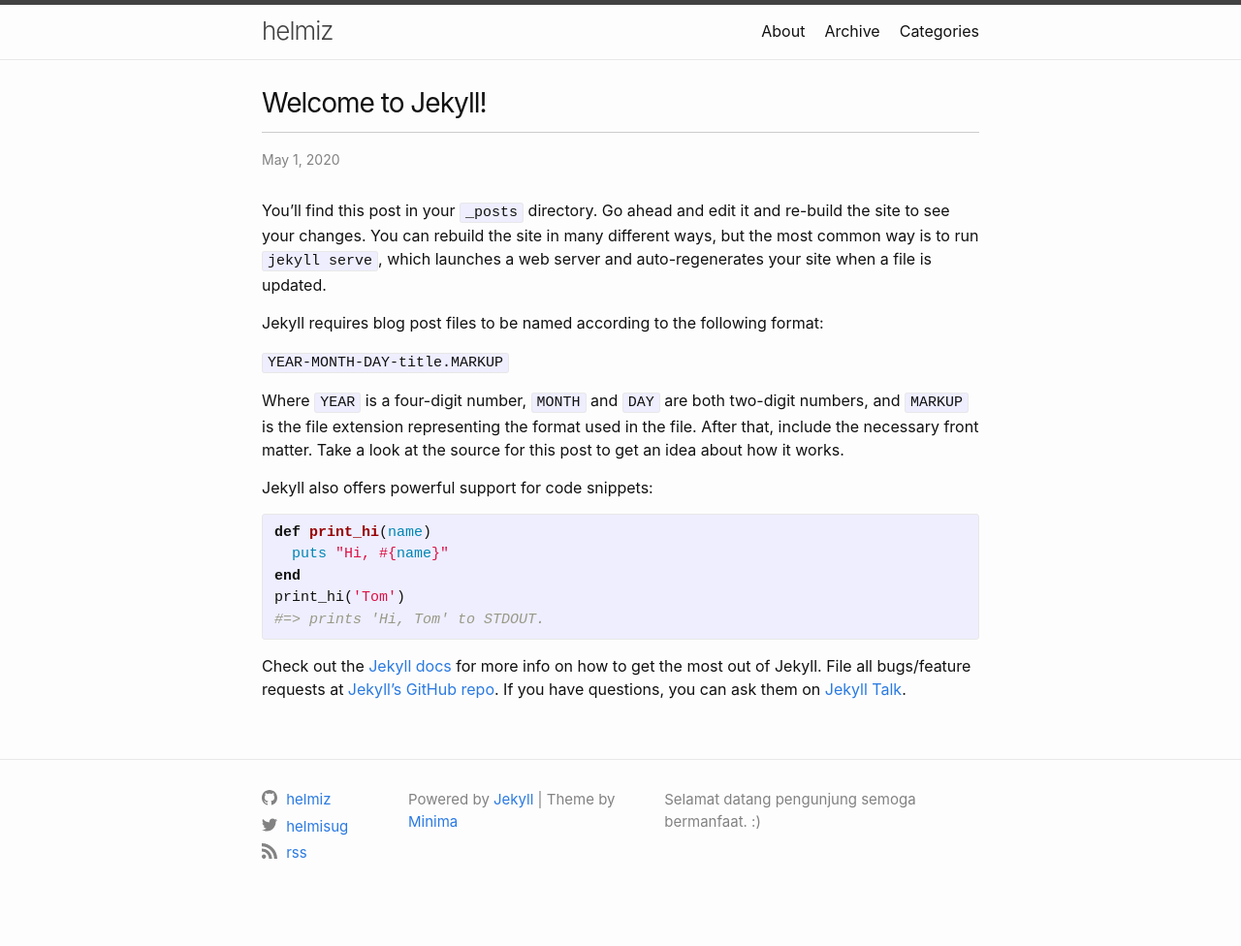
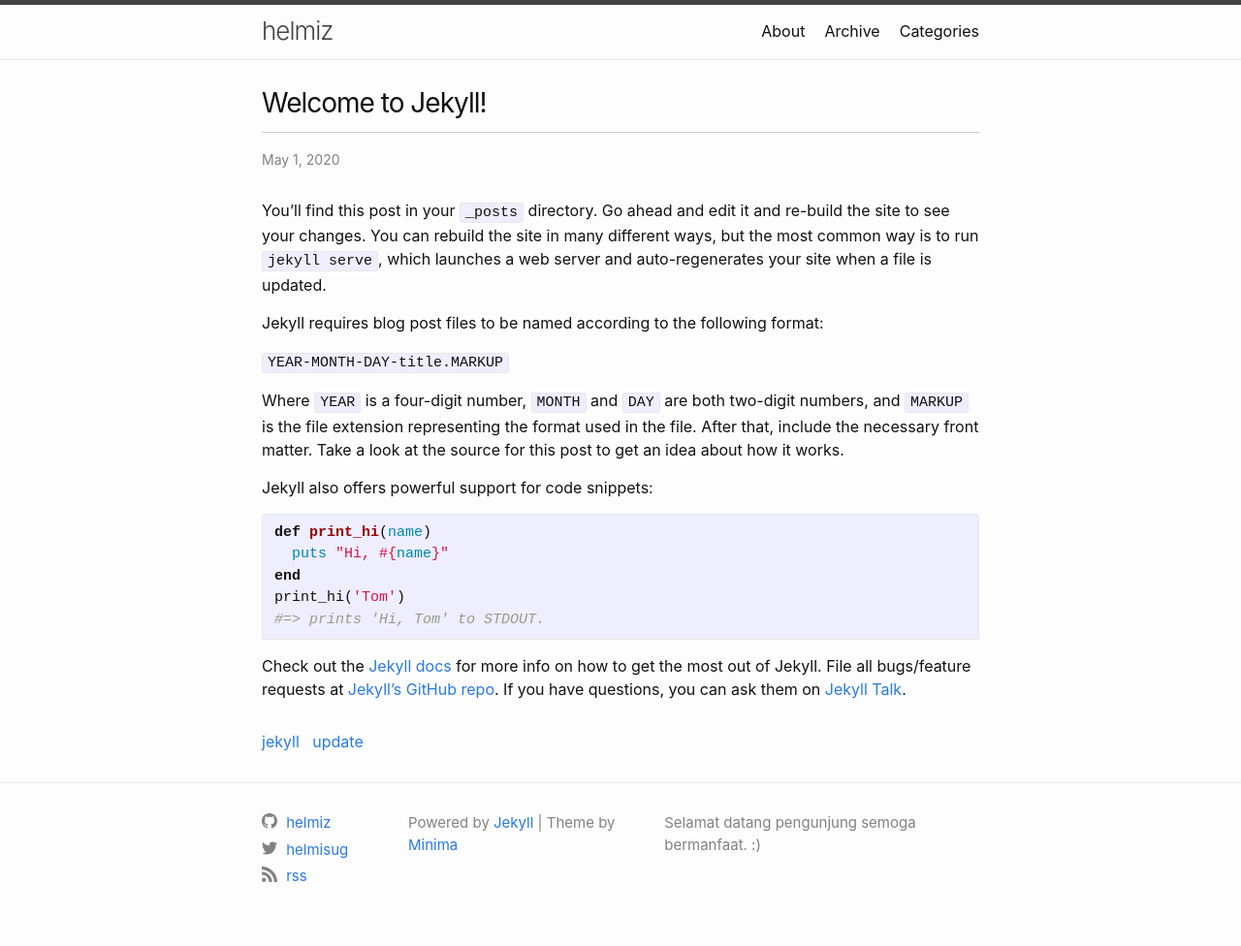
Before and after one commit to helmiz/helmiz.github.io, a Jekyll site: the page built from _posts/2020-05-01-welcome-to-jekyll.markdown, in a window 1280 px wide. Shown: the whole page at 97% size. Built offline with Jekyll 4.4.1, drawn with Linux system fonts in a browser that asks for light colours; before the commit the page ends 952 px from its top, so only the background shows below that.

Commit message:
Menampilkan categories yang dipunyai post

```diff
--- a/_layouts/post.html
+++ b/_layouts/post.html
@@ -26,3 +26,16 @@ layout: default
 
   <a class="u-url" href="{{ page.url | relative_url }}" hidden></a>
 </article>
+
+
+<div class="post-categories">
+  {% if post %}
+    {% assign categories = post.categories %}
+  {% else %}
+    {% assign categories = page.categories %}
+  {% endif %}
+  {% for category in categories %}
+    <a href="{{site.url}}/categories/">{{category}}</a>
+    {% unless forloop.last %}&nbsp;{% endunless %}
+  {% endfor %}
+</div>
```
